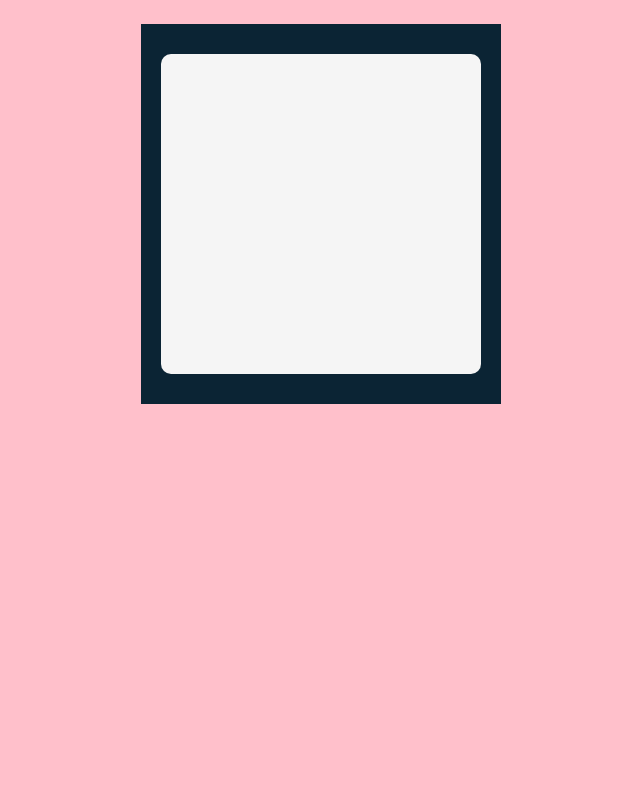
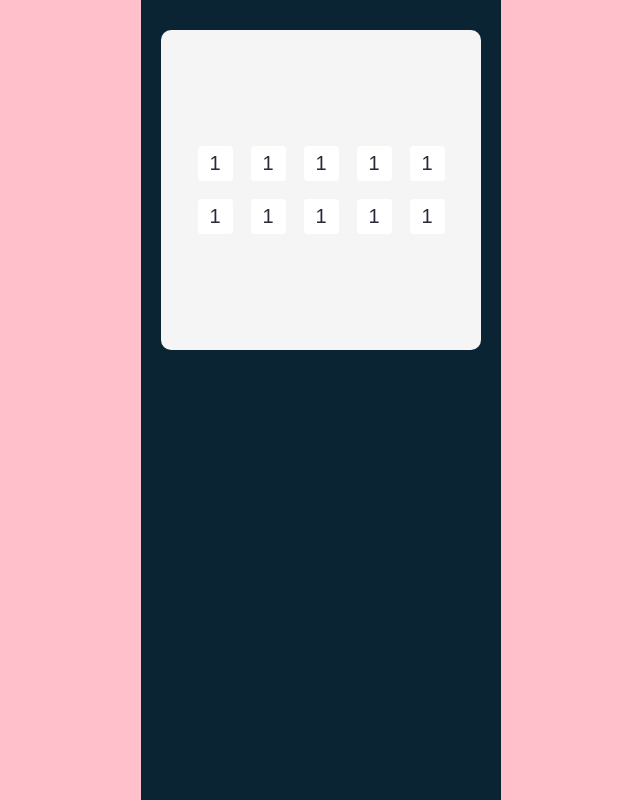
Before and after one commit to AndreyDmitriev39r/scrimba-learning-project-tenzies, a JavaScript app: page / in a window 1280 px wide. Shown: the whole page, without its empty margins (319-959 px from the left). Built offline with nearby package versions, Linux system fonts and the light colour scheme; the HTML template or start-up script is replaced by a standard one.

Commit message:
die-initial-rendering

```diff
--- a/src/App.js
+++ b/src/App.js
@@ -1,6 +1,21 @@
+import Die from "./components/Die";
+
 function App() {
   return (
-   <main></main>
+   <main>
+    <div className="die-container">
+      <Die value="1"/>
+      <Die value="1"/>
+      <Die value="1"/>
+      <Die value="1"/>
+      <Die value="1"/>
+      <Die value="1"/>
+      <Die value="1"/>
+      <Die value="1"/>
+      <Die value="1"/>
+      <Die value="1"/>
+    </div>
+   </main>
   );
 }
 
--- /dev/null
+++ b/src/components/Die.js
@@ -0,0 +1,7 @@
+function Die({value}) {
+  return (
+   <button className="die">{value}</button>
+  );
+}
+
+export default Die;
--- a/src/index.css
+++ b/src/index.css
@@ -10,6 +10,9 @@
   --body-bg: pink;
   --root-bg: #0B2434;
   --main-bg: #F5F5F5;
+  --die-bg: #FFF;
+  --die-shadow: rgba(0, 0, 0, 0.15);
+  --die-text: #2B283A;
 }
 
 body {
@@ -21,7 +24,7 @@ body {
 
 #root {
   background-color: var(--root-bg);
-  margin-top: 1.5rem;
+  height: 100vh;
   padding: 30px 20px;
 }
 
@@ -30,4 +33,26 @@ main {
   height: 320px;
   width: 320px;
   border-radius: 10px;
+  display: flex;
+  justify-content: center;
+  align-items: center;
+  padding: 34px;
 }
+
+.die-container {
+  display: grid;
+  grid-template-columns: 1fr 1fr 1fr 1fr 1fr;
+  gap: 18px;
+}
+
+.die {
+  width: 35px;
+  height: 35px;
+  border-radius: 3.81px;
+  border: none;
+  box-shadow: 0 2px 2px var(--button-shadow);
+  color: var(--die-text);
+  background-color: var(--die-bg);
+  font-size: 20px;
+  font-style: bold;
+}
```
